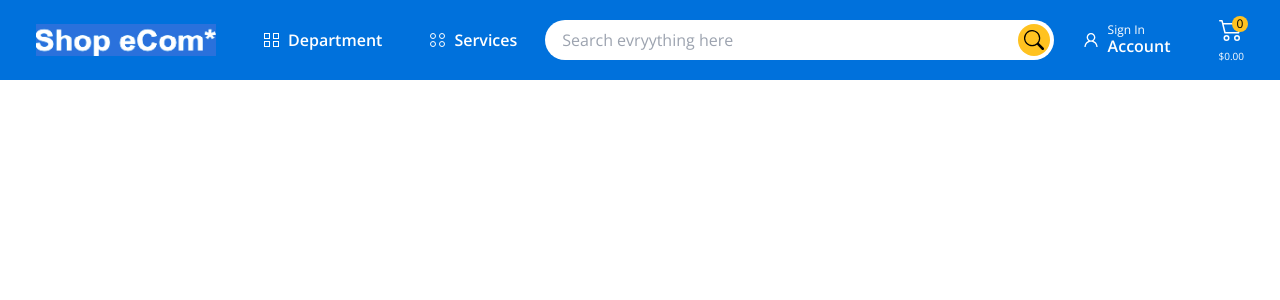
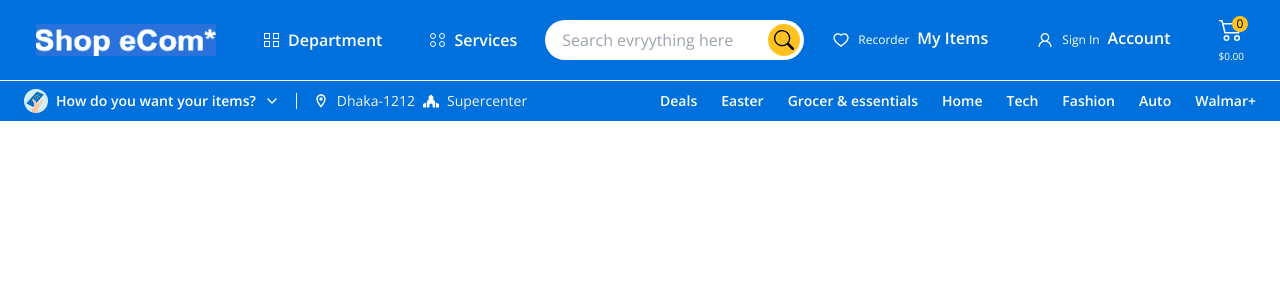
Before and after one commit to MUJAHID-WEB/shopecom_next, a Next.js app: page / in a window 1280 px wide. Shown: the top 300 px of the page. Built offline with nearby package versions, Linux system fonts and the light colour scheme.

Commit message:
NavBottom

```diff
--- a/src/components/Navbar.tsx
+++ b/src/components/Navbar.tsx
@@ -1,81 +1,89 @@
-import React from 'react'
+import React from "react";
 import Image from "next/image";
 import { BsCart2, BsSearch } from "react-icons/bs";
-import { AiOutlineUser } from 'react-icons/ai';
-
+import { AiOutlineHeart, AiOutlineUser } from "react-icons/ai";
+import NavbarBottom from "./NavbarBottom";
 
 const Navbar = () => {
   return (
-    <div className='w-full bg-blue text-white'>
-      <div className='max-w-container mx-auto h-20 px-4 flex items-center justify-between  gap-2'>
+    <div className="w-full bg-blue text-white">
+      <div className="w-full h-full border-b-[1px] border-b-white">
+        <div className="max-w-container mx-auto h-20 px-4 flex items-center justify-between  gap-2">
           {/* Logo */}
-        <div className='navBarHover'>
-            <Image src='/assets/images/logo.png' width={180} height={30} className='' alt='logo' />
+          <div className="navBarHover">
+            <Image
+              src="/assets/images/logo.png"
+              width={180}
+              height={30}
+              className=""
+              alt="logo"
+            />
           </div>
           {/* Department */}
-        <div className='navBarHover'>
-          <div className='w-4 grid grid-cols-2 gap-[2px]'>
-            <span className='w-1.5 h-1.5 border-[1px] border-white inline-flex'></span>
-            <span className='w-1.5 h-1.5 border-[1px] border-white inline-flex'></span>
-            <span className='w-1.5 h-1.5 border-[1px] border-white inline-flex'></span>
-            <span className='w-1.5 h-1.5 border-[1px] border-white inline-flex'></span>
+          <div className="navBarHover">
+            <div className="w-4 grid grid-cols-2 gap-[2px]">
+              <span className="w-1.5 h-1.5 border-[1px] border-white inline-flex"></span>
+              <span className="w-1.5 h-1.5 border-[1px] border-white inline-flex"></span>
+              <span className="w-1.5 h-1.5 border-[1px] border-white inline-flex"></span>
+              <span className="w-1.5 h-1.5 border-[1px] border-white inline-flex"></span>
             </div>
 
-          <p className='text-base font-semibold'>Department</p>
-
+            <p className="text-base font-semibold">Department</p>
           </div>
           {/* Services */}
-         <div className='navBarHover'>
-          <div className='w-4 grid grid-cols-2 gap-[2px]'>
-            <span className='w-1.5 h-1.5 border-[1px] rounded-md border-white inline-flex'></span>
-            <span className='w-1.5 h-1.5 border-[1px] rounded-md border-white inline-flex'></span>
-            <span className='w-1.5 h-1.5 border-[1px] rounded-md border-white inline-flex'></span>
-            <span className='w-1.5 h-1.5 border-[1px] rounded-md border-white inline-flex'></span>
+          <div className="navBarHover">
+            <div className="w-4 grid grid-cols-2 gap-[2px]">
+              <span className="w-1.5 h-1.5 border-[1px] rounded-md border-white inline-flex"></span>
+              <span className="w-1.5 h-1.5 border-[1px] rounded-md border-white inline-flex"></span>
+              <span className="w-1.5 h-1.5 border-[1px] rounded-md border-white inline-flex"></span>
+              <span className="w-1.5 h-1.5 border-[1px] rounded-md border-white inline-flex"></span>
             </div>
 
-          <p className='text-base font-semibold'>Services</p>
-
+            <p className="text-base font-semibold">Services</p>
           </div>
 
           {/* Search */}
-        <div className='h-10 flex flex-1 relative'>
-          <input type='text'
-          placeholder='Search evryything here'
-          className='h-full w-full rounded-full px-4 text-black text-base outline-none border-[1px] border-transparent focus-visible:border-black duration-200'
+          <div className="h-10 flex flex-1 relative">
+            <input
+              type="text"
+              placeholder="Search evryything here"
+              className="h-full w-full rounded-full px-4 text-black text-base outline-none border-[1px] border-transparent focus-visible:border-black duration-200"
             />
-          <span className='absolute w-8 h-8 rounded-full flex items-center justify-center top-1 right-1 bg-yellow text-black text-xl'>
+            <span className="absolute w-8 h-8 rounded-full flex items-center justify-center top-1 right-1 bg-yellow text-black text-xl">
               <BsSearch />
             </span>
           </div>
 
+          {/* Favorite/ My Itemss */}
+          <div className="navBarHover">
+            <AiOutlineHeart className="text-lg" />
+
+            <p className="text-xs">Recorder</p>
+            <h2 className="text-base font-semibold -mt-1">My Items</h2>
+          </div>
+
           {/* Accounts */}
-        <div className='navBarHover'>
-          <AiOutlineUser className='text-lg' />
-          <div>
-            <p className='text-xs'>Sign In</p>
-            <h2 className='text-base font-semibold -mt-1'>
-              Account
-            </h2>
-          </div>
+          <div className="navBarHover">
+            <AiOutlineUser className="text-lg" />
+
+            <p className="text-xs">Sign In</p>
+            <h2 className="text-base font-semibold -mt-1">Account</h2>
           </div>
 
           {/* Cart */}
-          <div className='flex flex-col justify-center items-center gap-2 h-12 px-5 rounded-full bg-transparent hover:bg-hoverBg duration-300 relative'>
-          <BsCart2 className='text-2xl' />
-          <div>
-            <p className='text-[10px]'>$0.00</p>
-            <span className='absolute w-4 h-4 bg-yellow text-black top-0 right-4 rounded-full flex items-center justify-center font-bodyFont text-xs'>
+          <div className="flex flex-col justify-center items-center gap-2 h-12 px-5 rounded-full bg-transparent hover:bg-hoverBg duration-300 relative">
+            <BsCart2 className="text-2xl" />
+
+            <p className="text-[10px]">$0.00</p>
+            <span className="absolute w-4 h-4 bg-yellow text-black top-0 right-4 rounded-full flex items-center justify-center font-bodyFont text-xs">
               0
             </span>
           </div>
         </div>
+      </div>
+      <NavbarBottom />
+    </div>
+  );
+};
 
-
-
-      </div>
-
-    </div>
-  )
-}
-
-export default Navbar
+export default Navbar;
--- /dev/null
+++ b/src/components/NavbarBottom.tsx
@@ -0,0 +1,48 @@
+import React from 'react'
+import Image from 'next/image';
+import { FiChevronDown } from 'react-icons/fi';
+import { MdOutlineLocationOn } from 'react-icons/md';
+import { FaPlaceOfWorship } from 'react-icons/fa';
+
+
+const NavbarBottom = () => {
+  return (
+    <div className='max-w-container mx-auto py-2 px-6 flex items-center justify-between'>
+        <div className='flex items-center gap-4'>
+            <div className='flex items-center gap-2'>
+                <Image src='/assets/images/phoneImg.webp
+                ' alt='phoneImmg' width={24} height={20} />
+                <p className='text-sm  font-semibold'>How do you want your items?</p>
+                <FiChevronDown />
+                <span className='w-[1px] h-4 bg-white inline-flex  ml-2'></span>
+            </div>
+
+            <div className='flex items-center gap-2'>
+                <MdOutlineLocationOn />
+                <p className='text-sm text-zinc-100'>
+                    Dhaka-1212
+                </p>
+                <FaPlaceOfWorship />
+                <p className='text-sm text-zinc-100'>
+                    Supercenter
+                </p>
+            </div>
+  </div>
+            <ul className='flex gap-6 text-sm font-semibold'>
+                <li className='bottomNavLi'>Deals</li>
+                <li className='bottomNavLi'>Easter</li>
+                <li className='bottomNavLi'>Grocer & essentials</li>
+                <li className='bottomNavLi'>Home</li>
+                <li className='bottomNavLi'>Tech</li>
+                <li className='bottomNavLi'>Fashion</li>
+
+                <li className='bottomNavLi'>Auto</li>
+                <li className='bottomNavLi'>Walmar+</li>
+            </ul>
+
+
+    </div>
+  )
+}
+
+export default NavbarBottom
--- a/src/pages/index.tsx
+++ b/src/pages/index.tsx
@@ -2,6 +2,7 @@ import Image from "next/image";
 import { Inter } from "next/font/google";
 import Head from "next/head";
 import Navbar from "@/components/Navbar";
+import NavbarBottom from "@/components/NavbarBottom";
 
 const inter = Inter({ subsets: ["latin"] });
 
@@ -21,6 +22,7 @@ export default function Home() {
      <main >
 
     <Navbar />
+
    </main>
     </>
 
--- a/src/styles/globals.css
+++ b/src/styles/globals.css
@@ -6,4 +6,7 @@
     .navBarHover{
         @apply h-12 px-5 rounded-full bg-transparent flex items-center gap-2 hover:bg-hoverBg duration-300 cursor-pointer;
     }
+    .bottomNavLi{
+        @apply hover:underline underline-offset-2 cursor-pointer decoration-[1px] duration-200;
+    }
 }
```
Lines whose indentation alone changed are shown as unchanged.
